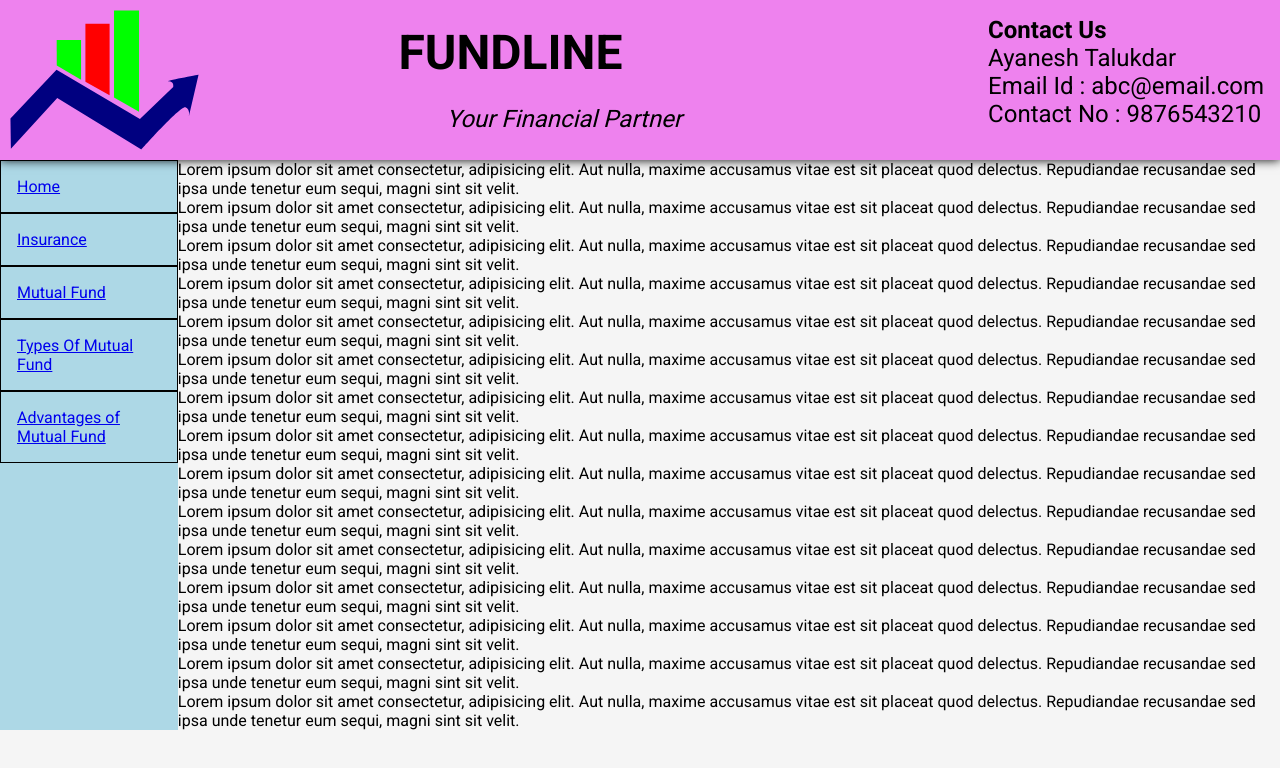
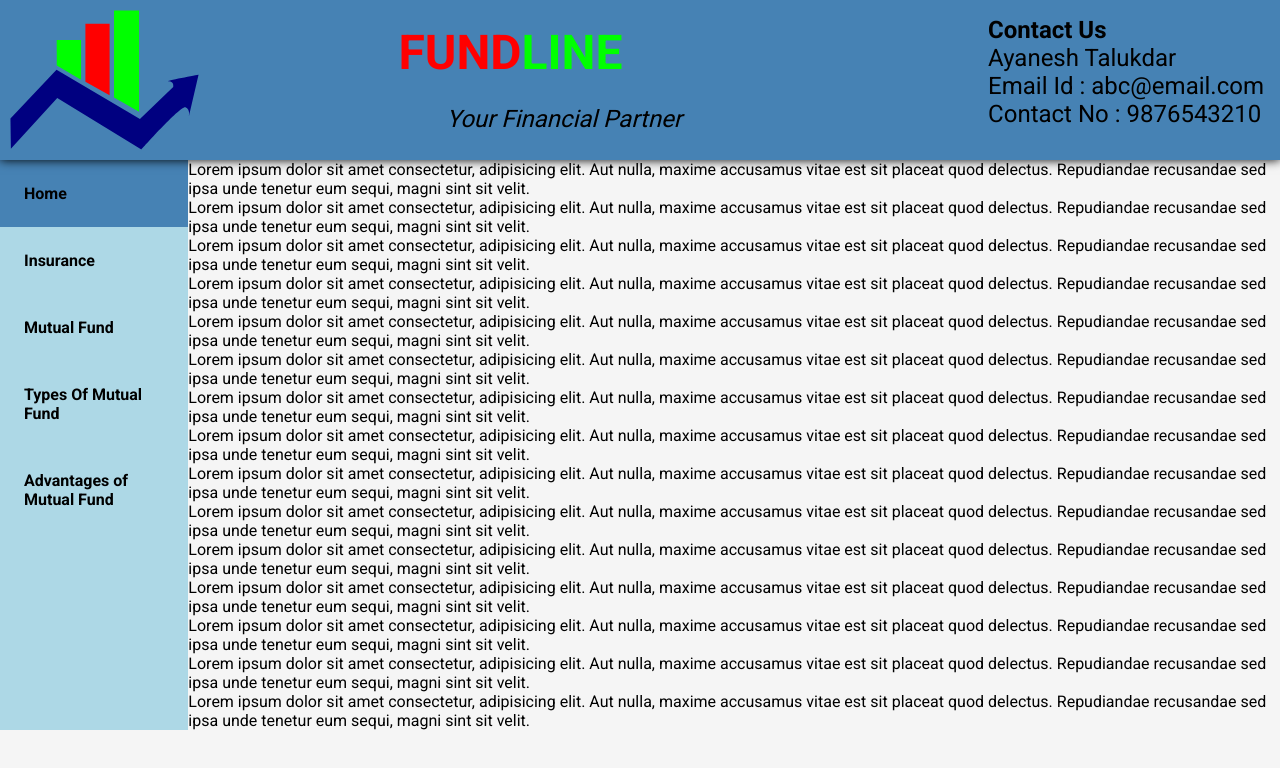
Before and after one commit to FUNDLINE/FUNDLINE-website, an Angular app: page / in a window 1280 px wide. Shown: the top 768 px of the page. Built offline with nearby package versions, Linux system fonts and the light colour scheme.

Commit message:
Added more styles

```diff
--- a/src/app/app.component.css
+++ b/src/app/app.component.css
@@ -2,10 +2,11 @@
   display: flex;
   align-items:flex-start;
   justify-content: space-between;
-  background-color: violet;
-  box-shadow: 0px 0 10px 0 black;
+  background-color: steelblue;
+  box-shadow: 0px 0px 10px 0 black;
   position: relative;
-  z-index: 99;
+  z-index: 9;
+  backdrop-filter: blur(10px);
 }
 
 .logo {
@@ -45,17 +46,44 @@
 .body-container {
   display: flex;
   position: relative;
-  z-index: 1;
+  z-index: 8;
 }
 
 .nav-container {
   display: flex;
   flex-direction: column;
-  background-color: lightblue;;
+  background-color: lightblue;
 }
 
 .nav-container>a {
   margin: 0;
-  padding: 1rem;
-  border: 1px solid black;
+  padding: 1.5rem;
+  font-weight: 700;
+  position: relative;
+  z-index: 8;
+
 }
+
+.nav-container>a:hover,
+.nav-container>a:focus {
+
+  padding-left: 0.5rem;
+  border-left: 1rem solid steelblue;
+  cursor: pointer;
+}
+
+.nav-container>.nav-active {
+  background-color: steelblue;
+  cursor: default;
+  position: relative;
+  z-index: 7;
+  box-shadow: inset 0px 0px black;
+  cursor: default;
+}
+
+.nav-container>.nav-active:hover,
+.nav-container>.nav-active:active {
+  padding-left: 1.5rem;
+  border-left: none;
+  cursor: default;
+}
--- a/src/app/app.component.html
+++ b/src/app/app.component.html
@@ -1,7 +1,7 @@
 <div class="header-container">
   <img src="../assets/fundline_logo.svg" class="logo" />
   <div class="title-container">
-    <p class="title">FUNDLINE</p>
+    <p class="title"><span style="color: red;">FUND</span><span style="color: #00ff00;">LINE</span></p>
     <p class="subtitle">Your Financial Partner</p>
   </div>
   <div class="contact-container">
@@ -14,11 +14,11 @@
 
 <div class="body-container">
   <div class="nav-container">
-    <a href="/">Home</a>
-    <a href="/">Insurance</a>
-    <a href="/">Mutual Fund</a>
-    <a href="/">Types Of Mutual Fund</a>
-    <a href="/">Advantages of Mutual Fund</a>
+    <a (click)="activate(0)" [ngClass]="{'nav-active':active[0]}">Home</a>
+    <a (click)="activate(1)" [ngClass]="{'nav-active':active[1]}">Insurance</a>
+    <a (click)="activate(2)" [ngClass]="{'nav-active':active[2]}">Mutual Fund</a>
+    <a (click)="activate(3)" [ngClass]="{'nav-active':active[3]}">Types Of Mutual Fund</a>
+    <a (click)="activate(4)" [ngClass]="{'nav-active':active[4]}">Advantages of Mutual Fund</a>
   </div>
   <div>
     <div>
--- a/src/app/app.component.ts
+++ b/src/app/app.component.ts
@@ -7,11 +7,19 @@ import { Component, HostListener, OnInit } from '@angular/core';
 })
 export class AppComponent implements OnInit {
 
+  active: boolean[]=[];
+
   constructor() {
-
+    this.activate(0);
   }
 
   ngOnInit(): void {
+    this.activate(0);
+  }
+
+  activate(index: number): void {
+    this.active=[false,false,false,false,false];
+    this.active[index] = true;
   }
 
 }
```
